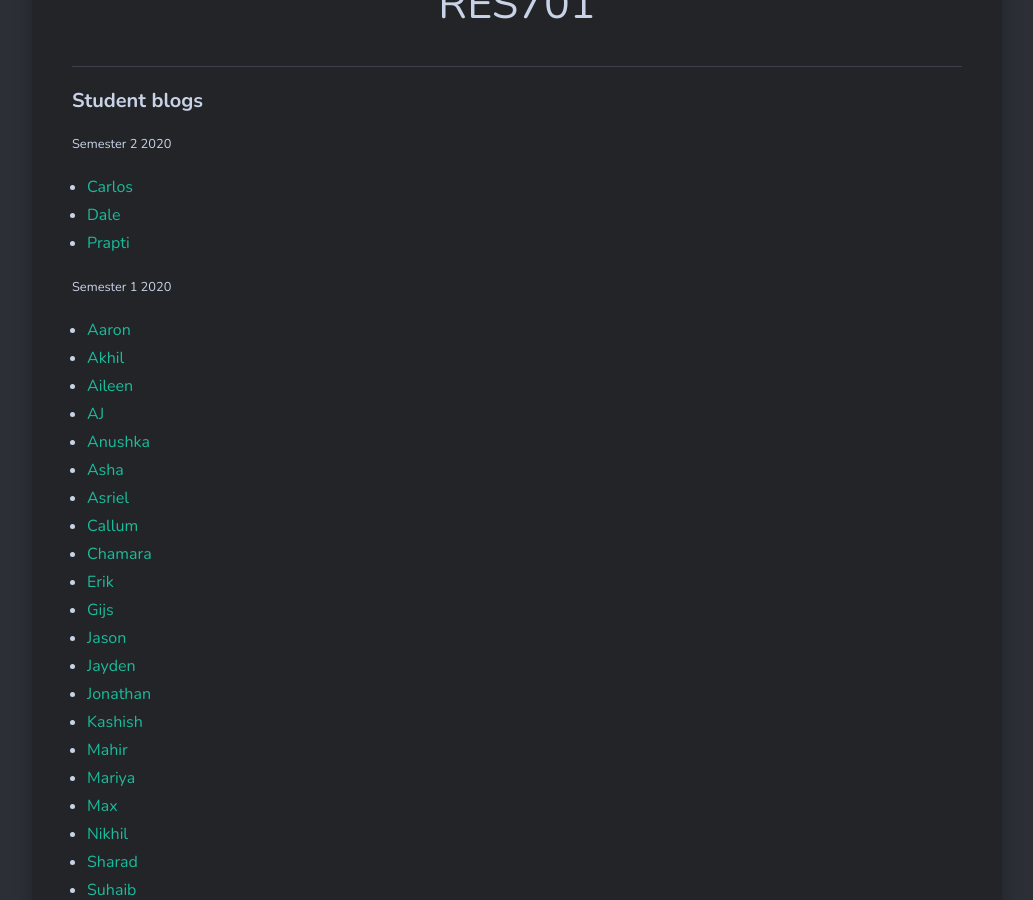
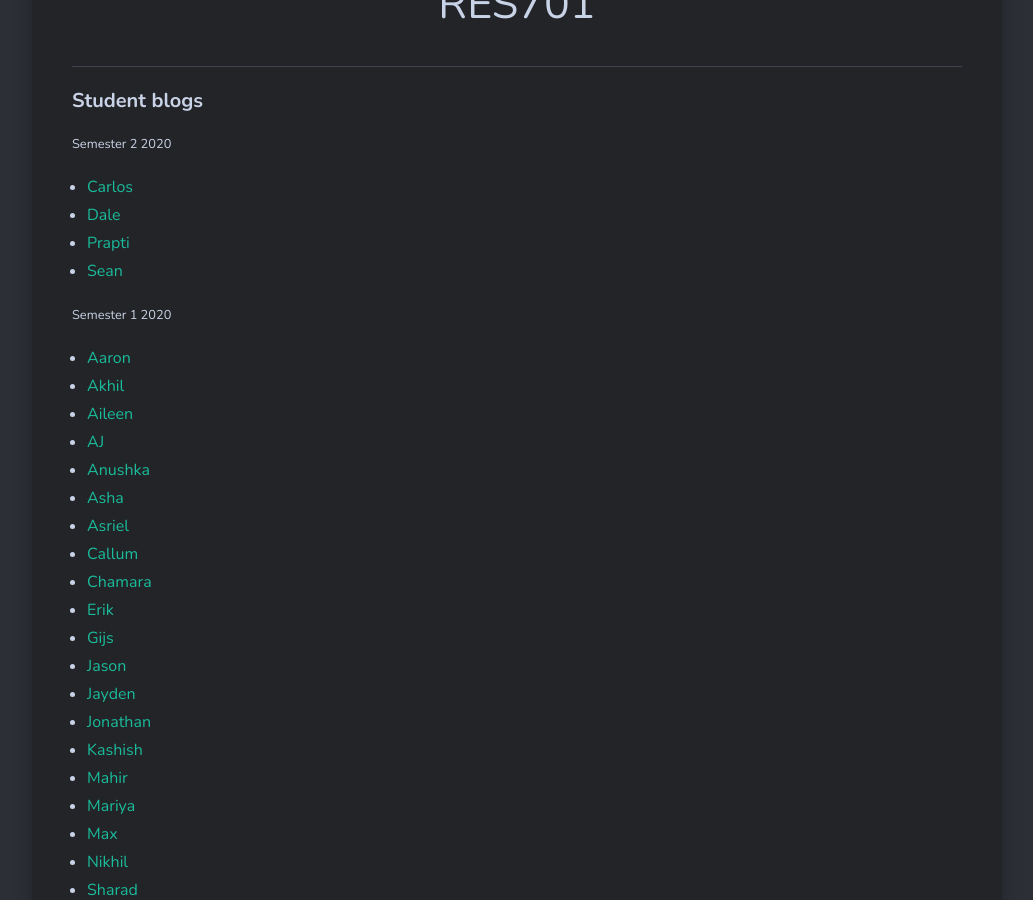
Before and after one commit to larsoliverdam/nmit, a Jekyll site: the page built from _pages/RES701.md, in a window 1280 px wide and 900 px high, scrolled down 782 px. Shown: the whole window, without its empty margins (123-1156 px from the left). Built offline with Jekyll 4.4.1, drawn with Linux system fonts in a browser that asks for light colours; nearby versions of some CDN libraries; comment, search, counter and statistics services are not loaded.

Commit message:
Update RES701.md

```diff
--- a/_pages/RES701.md
+++ b/_pages/RES701.md
@@ -11,6 +11,7 @@ image: 08.jpg
 * [Carlos](https://res701canmit.wordpress.com/)
 * [Dale](https://d-stephenson.github.io/)
 * [Prapti](https://res701praptimane.wordpress.com)
+* [Sean](https://seancavill.github.io/Blog/)
 
 <small> Semester 1 2020</small>
 
```
